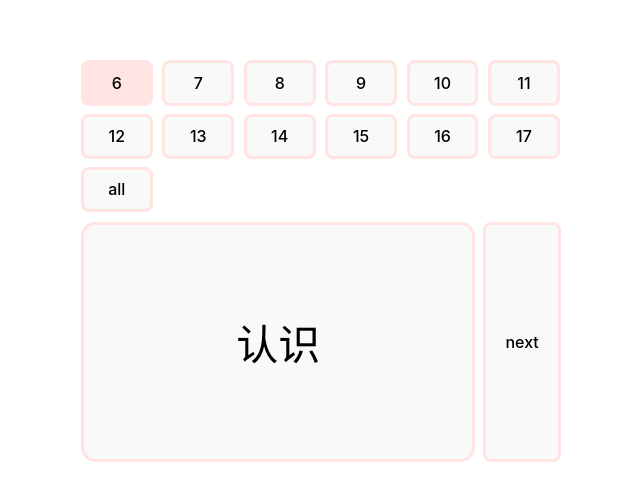
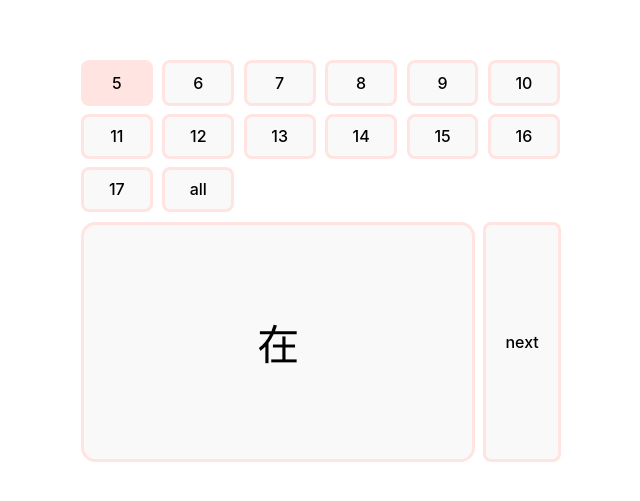
Before and after one commit to gwannemacher/chinese-study, a React (Vite) app: page / in a window 1280 px wide. Shown: the part 139-640 px from the top of the page, without its empty margins (319-959 px from the left). Built offline with nearby package versions, Linux system fonts and the light colour scheme.

Commit message:
lesson5: add lesson 5

```diff
--- /dev/null
+++ b/src/data/lesson5.ts
@@ -0,0 +1,23 @@
+import { Lesson } from "../types/lesson";
+
+export const Lesson5: Lesson = {
+    chapter: 5,
+    characters: [
+        { hanzi: '在', pinyin: 'zài', definition: 'to exist; to be at; in or on a place' },
+        { hanzi: '哪里', pinyin: 'nǎ li', definition: 'where' },
+        { hanzi: '就', pinyin: 'jiù', definition: 'just' },
+        { hanzi: '那里', pinyin: 'nà li', definition: 'there' },
+        { hanzi: '食堂', pinyin: 'shítáng', definition: 'dining hall' },
+        { hanzi: '留学生', pinyin: 'liúxuéshēng', definition: 'overseas student' },
+        { hanzi: '宿舍', pinyin: 'sùshè', definition: 'dormitory' },
+        { hanzi: '办公室', pinyin: 'bàngōngshì', definition: 'office' },
+        { hanzi: '楼', pinyin: 'lóu', definition: 'building' },
+        { hanzi: '邮局', pinyin: 'yóujú', definition: 'post office' },
+        { hanzi: '银行', pinyin: 'yínháng', definition: 'bank' },
+        { hanzi: '医院', pinyin: 'yīyuàn', definition: 'hospital' },
+        { hanzi: '商店', pinyin: 'shāngdiàn', definition: 'shop' },
+        { hanzi: '书店', pinyin: 'shūdiàn', definition: 'bookshop' },
+        { hanzi: '知道', pinyin: 'zhīdào', definition: 'to know' },
+        { hanzi: '去', pinyin: 'qù', definition: 'to go' },
+    ]
+};
--- a/src/data/lessons.ts
+++ b/src/data/lessons.ts
@@ -7,6 +7,7 @@ import { Lesson14 } from "./lesson14";
 import { Lesson15 } from "./lesson15";
 import { Lesson16 } from "./lesson16";
 import { Lesson17 } from "./lesson17";
+import { Lesson5 } from "./lesson5";
 import { Lesson6 } from "./lesson6";
 import { Lesson7 } from "./lesson7";
 import { Lesson8 } from "./lesson8";
@@ -15,6 +16,7 @@ import { Lesson9 } from "./lesson9";
 const AllLessons: Lesson = {
     chapter: 'all',
     characters: [
+        ...Lesson5.characters,
         ...Lesson6.characters,
         ...Lesson7.characters,
         ...Lesson8.characters,
@@ -31,6 +33,7 @@ const AllLessons: Lesson = {
 };
 
 export const Lessons: Lesson[] = [
+    Lesson5,
     Lesson6,
     Lesson7,
     Lesson8,
```
